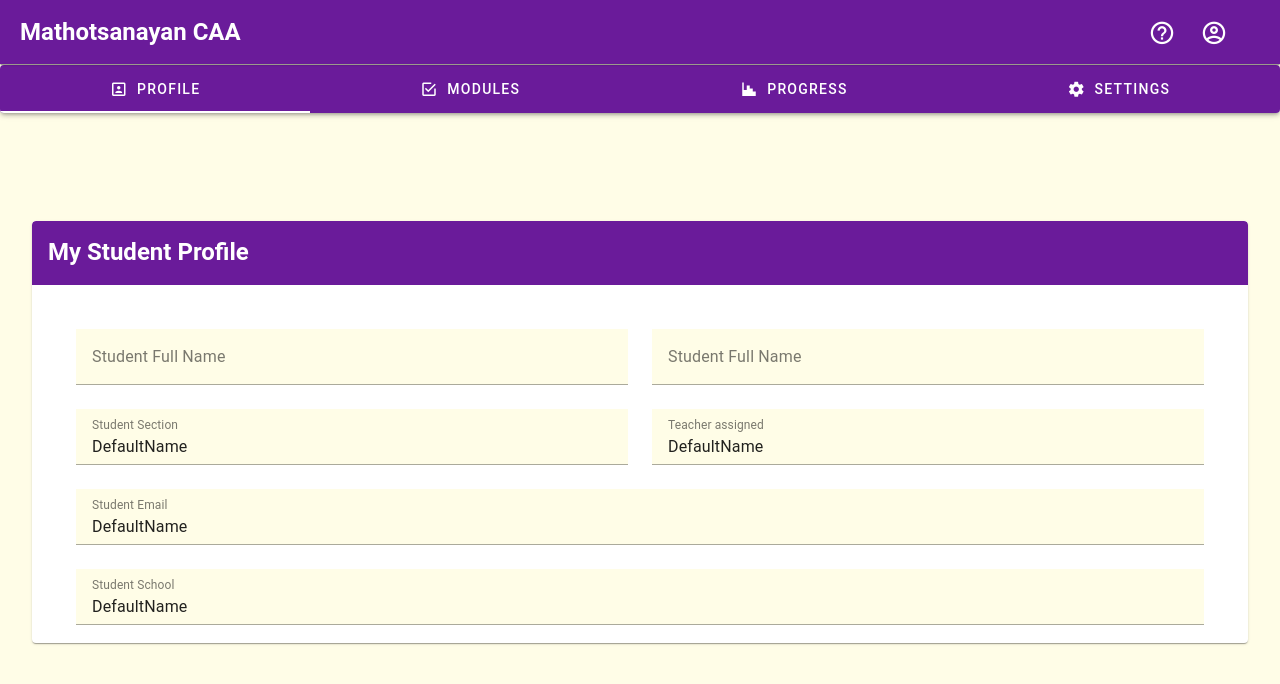
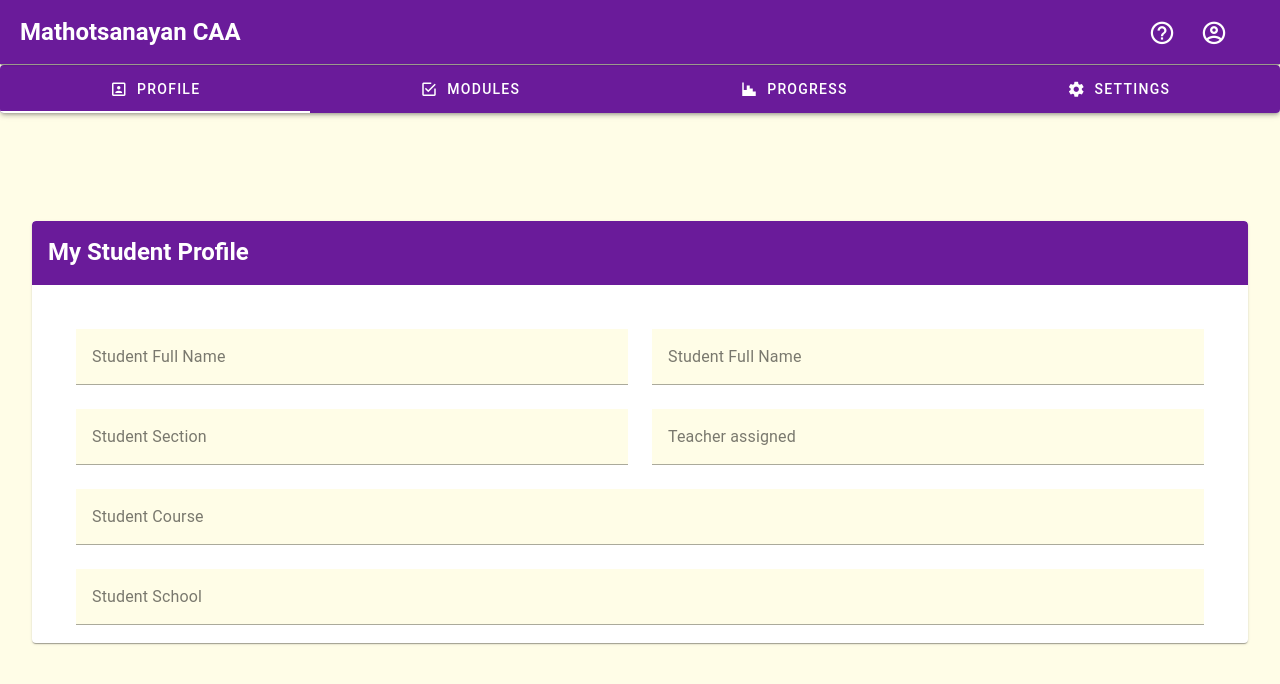
Before and after one commit to rn-santos227/mathotsanayan-front-student, a Vue app: page / in a window 1280 px wide. Shown: the top 684 px of the page. Built offline with nearby package versions, Linux system fonts and the light colour scheme; no server answers; sample sign-in values are in the browser's storage.

Commit message:
added watch in profile

```diff
--- a/src/App.vue
+++ b/src/App.vue
@@ -10,7 +10,7 @@
 </template>
 
 <script setup lang="ts">
-import { ref } from "vue";
+import { ref, onMounted } from "vue";
 import { useAuthModule } from "./store";
 
 import HeaderComponent from "./components/shared/HeaderComponent.vue";
@@ -29,7 +29,9 @@ async function fetchUserData() {
   }
 }
 
-fetchUserData();
+onMounted(async () => {
+  fetchUserData();
+});
 </script>
 
 <style>
--- a/src/store/modules/auth_module.ts
+++ b/src/store/modules/auth_module.ts
@@ -57,6 +57,7 @@ export const useAuthModule = defineStore("auth", {
         const response = await authenticatedFetch(api.AUTH.USER);
         const data = await response.json();
         const { student } = data;
+        console.log(student);
         this.setStudent(student);
       } catch (error) {
         console.error("Error fetching user data:", error);
--- a/src/views/profile/ProfileView.vue
+++ b/src/views/profile/ProfileView.vue
@@ -40,7 +40,7 @@
       <v-col>
         <v-text-field
           v-model.trim="course"
-          label="Student Email"
+          label="Student Course"
           hide-details
           readonly
         />
@@ -60,7 +60,7 @@
 </template>
 
 <script setup lang="ts">
-import { ref } from "vue";
+import { ref, watch } from "vue";
 import { useAuthModule } from "@/store";
 import {
   getCourseName,
@@ -70,8 +70,38 @@ import {
 } from "@/helpers/instance";
 
 const useAuth = useAuthModule();
-const course = ref<string>(getCourseName(useAuth.student.course));
-const school = ref<string>(getSchoolName(useAuth.student.school));
-const section = ref<string>(getSectionName(useAuth.student.section));
-const teacher = ref<string | undefined>(getTeacher(useAuth.student.section));
+const course = ref<string>("");
+const school = ref<string>("");
+const section = ref<string>("");
+const teacher = ref<string>();
+
+watch(
+  () => getCourseName(useAuth.student.course),
+  () => {
+    course.value = getCourseName(useAuth.student.course);
+  }
+);
+
+watch(
+  () => getSchoolName(useAuth.student.school),
+  () => {
+    school.value = getSchoolName(useAuth.student.school);
+  }
+);
+
+watch(
+  () => getSectionName(useAuth.student.section),
+  () => {
+    section.value = getSectionName(useAuth.student.section);
+  }
+);
+
+watch(
+  () => getTeacher(useAuth.student.section),
+  () => {
+    if (useAuth.student.section) {
+      teacher.value = getTeacher(useAuth.student.section);
+    }
+  }
+);
 </script>
```
